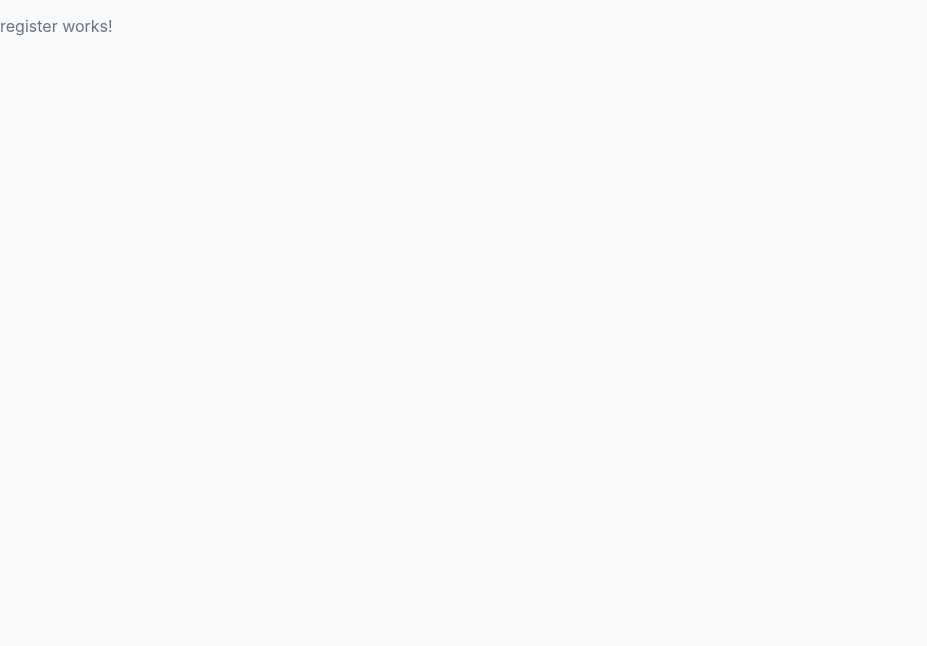
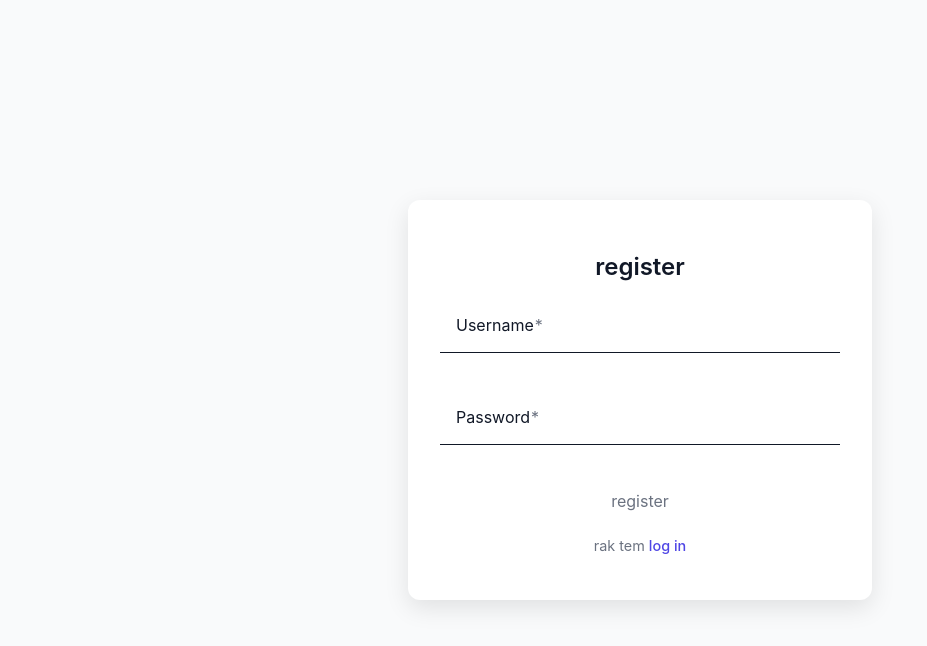
Before and after one commit to 0Emperor/01blog-SeriousVersion, an Angular app in the folder 01-Blog-frontend/: page /register in a window 1280 px wide. Shown: the top 646 px of the page, without its empty margins (0-927 px from the left). Built offline with nearby package versions, Linux system fonts and the light colour scheme.

Commit message:
both register and login working

```diff
--- a/01-Blog-frontend/src/app/component/login/login.ts
+++ b/01-Blog-frontend/src/app/component/login/login.ts
@@ -1,6 +1,6 @@
 import { Component, inject, signal } from '@angular/core';
 import { Auth } from '../../service/auth';
-import { Router } from '@angular/router';
+import { Router, RouterLink } from '@angular/router';
 import { catchError } from 'rxjs';
 
 // Import FormsModule and Material modules
@@ -18,6 +18,7 @@ import { MatButtonModule } from '@angular/material/button';
     FormsModule,
     MatFormFieldModule,
     MatInputModule,
+    RouterLink,
     MatButtonModule
   ]
 })
--- a/01-Blog-frontend/src/app/component/register/register.html
+++ b/01-Blog-frontend/src/app/component/register/register.html
@@ -1 +1,25 @@
-<p>register works!</p>
+<div class="register-container">
+    <div class="register-card">
+      <h2>register</h2>
+
+      <form (ngSubmit)="register()">
+        <mat-form-field appearance="fill" class="full-width">
+          <mat-label>Username</mat-label>
+          <input matInput [(ngModel)]="username" name="username" required>
+        </mat-form-field>
+
+        <mat-form-field appearance="fill" class="full-width">
+          <mat-label>Password</mat-label>
+          <input matInput type="password" [(ngModel)]="password" name="password" required>
+        </mat-form-field>
+
+        <button mat-raised-button color="primary" class="full-width">
+          register
+        </button>
+      </form>
+
+      <p class="signup-link">
+        rak tem <a routerLink="/login">log in</a>
+      </p>
+    </div>
+  </div>
--- a/01-Blog-frontend/src/app/component/register/register.scss
+++ b/01-Blog-frontend/src/app/component/register/register.scss
@@ -0,0 +1,73 @@
+
+$primary: #4F46E5;
+$accent: #6366F1;
+$warn: #EF4444;
+
+$background: #F9FAFB;
+$surface: #FFFFFF;
+$text-primary: #111827;
+$text-secondary: #6B7280;
+$border: #E5E7EB;
+
+$spacing-unit: 4px;
+$space-xs: $spacing-unit;
+$space-sm: $spacing-unit * 2;
+$space-md: $spacing-unit * 4;
+$space-lg: $spacing-unit * 8;
+
+$font-family: 'Inter', sans-serif;
+$heading-font-weight: 600;
+$body-font-weight: 400;
+
+.register-container {
+    display: flex;
+    justify-content: center;
+    align-items: center;
+    height: 100vh;
+    background-color: $background;
+  }
+
+  .register-card {
+    background-color: $surface;
+    padding: $space-lg;
+    border-radius: 12px;
+    box-shadow: 0 8px 24px rgba(0, 0, 0, 0.1);
+    width: 100%;
+    max-width: 400px;
+    text-align: center;
+
+    h2 {
+      margin-bottom: $space-md;
+      color: $text-primary;
+    }
+
+    form {
+      display: flex;
+      flex-direction: column;
+      gap: $space-md;
+
+      .full-width {
+        width: 100%;
+      }
+
+      button {
+        font-weight: 600;
+      }
+    }
+
+    .signup-link {
+      margin-top: $space-md;
+      font-size: 0.9rem;
+      color: $text-secondary;
+
+      a {
+        color: $primary;
+        text-decoration: none;
+        font-weight: 500;
+
+        &:hover {
+          text-decoration: underline;
+        }
+      }
+    }
+  }
```
Also changed, not shown: 01-Blog-frontend/src/app/component/register/register.ts (+14 -3 lines), 1 other file (tests, documents, lock files or other folders).
